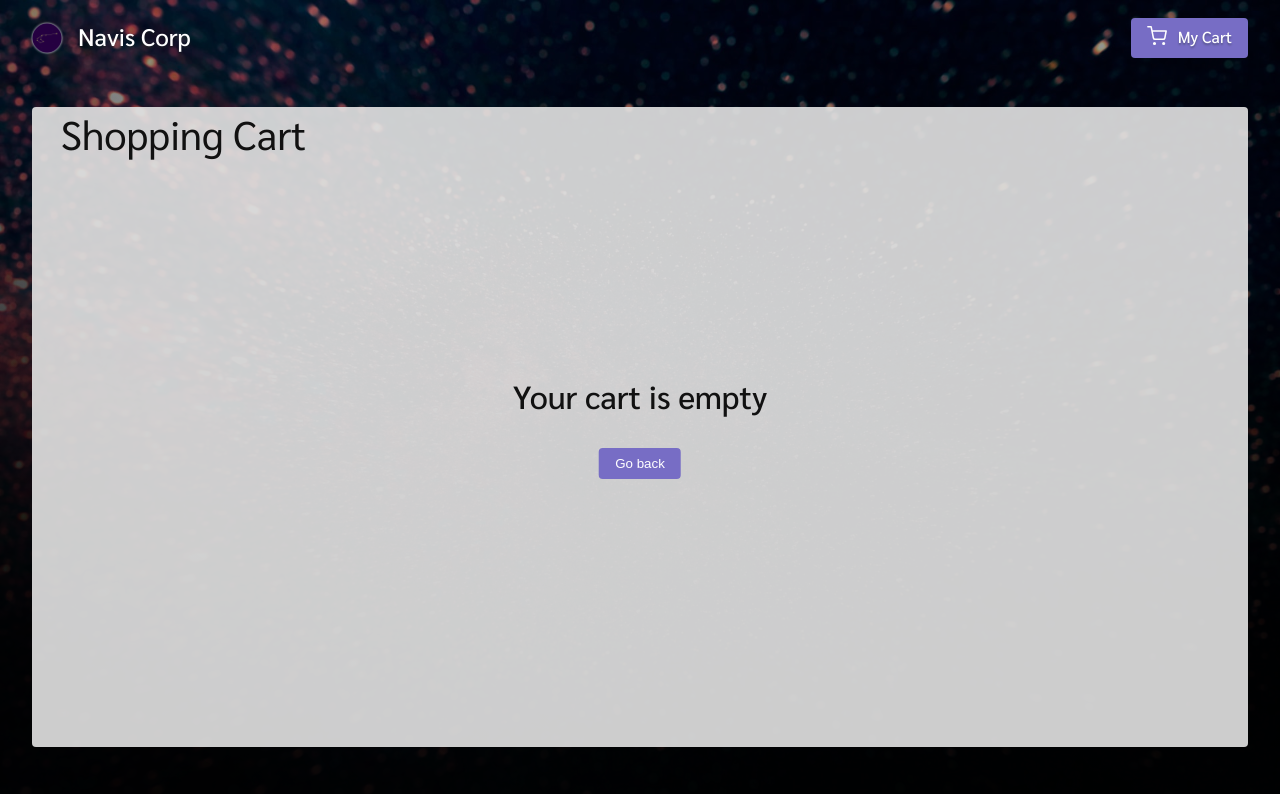
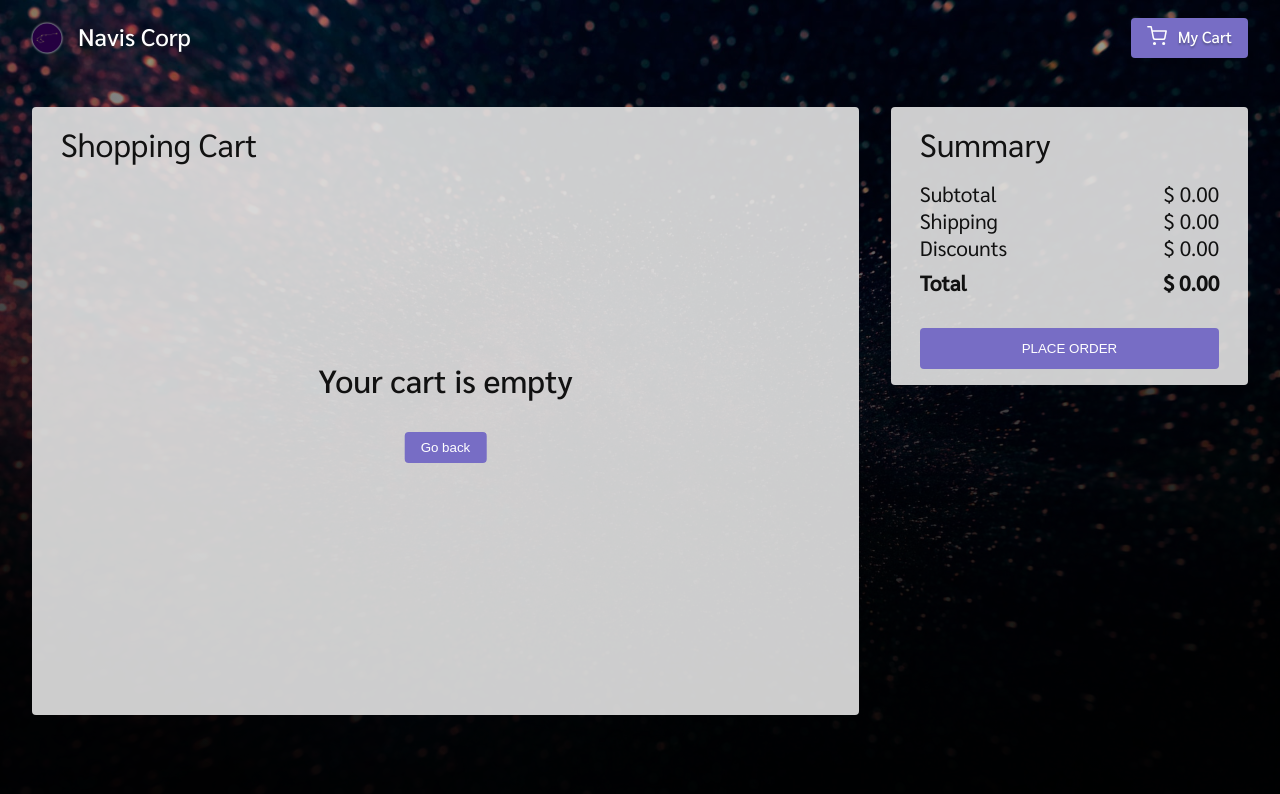
Before and after one commit to llfalcao/shopping-cart, a React (Create React App) app: page /shopping-cart/checkout in a window 1280 px wide. Shown: the top 794 px of the page. Built offline with nearby package versions, Linux system fonts and the light colour scheme.

Commit message:
Add checkout summary

```diff
--- a/src/assets/data/products.js
+++ b/src/assets/data/products.js
@@ -9,6 +9,7 @@ const products = [
     image: logo,
     icon: student,
     name: 'CarinaOS Student',
+    fullName: 'CarinaOS Student Edition',
     price: '19.99',
   },
   {
@@ -16,6 +17,7 @@ const products = [
     image: logo,
     icon: home,
     name: 'CarinaOS Home',
+    fullName: 'CarinaOS Home Edition',
     price: 49.99,
   },
   {
@@ -23,6 +25,7 @@ const products = [
     image: logo,
     icon: pro,
     name: 'CarinaOS Pro',
+    fullName: 'CarinaOS Professional Edition',
     price: 99.99,
   },
 ];
--- a/src/components/CartItem/CartItem.js
+++ b/src/components/CartItem/CartItem.js
@@ -1,18 +1,18 @@
 import * as S from './styles';
 
 const CartItem = ({ product, ...props }) => {
-  const { id, image, name, price, quantity } = product;
+  const { id, image, fullName, price, quantity } = product;
   const { increment, decrement, handleChange, remove } = props;
   const subtotal = (price * quantity).toFixed(2);
 
   return (
     <S.CartItem>
       <div>
-        <S.Image src={image} alt={name} />
+        <S.Image src={image} alt={fullName} />
       </div>
 
       <S.ProductInfo>
-        <p>{name}</p>
+        <p>{fullName}</p>
       </S.ProductInfo>
 
       <S.CountContainer>
--- a/src/components/CartItem/styles.jsx
+++ b/src/components/CartItem/styles.jsx
@@ -45,6 +45,7 @@ export const ProductInfo = styled.div`
 `;
 
 export const CountContainer = styled.div`
+  display: inline-flex;
   box-shadow: 0 0 2px 0 rgba(0, 0, 0, 0.3);
 
   & button {
--- a/src/pages/Checkout/Checkout.js
+++ b/src/pages/Checkout/Checkout.js
@@ -2,10 +2,17 @@ import { Link } from 'react-router-dom';
 import CartItem from '../../components/CartItem/CartItem';
 import * as S from './styles';
 
-const Checkout = ({ cart, increment, decrement, handleChange, remove }) => {
+const Checkout = (props) => {
+  const { cart, increment, decrement, handleChange, remove, placeOrder } =
+    props;
+
+  let subtotal = 0;
+  cart.map((item) => (subtotal += item.quantity * item.price));
+  subtotal = subtotal.toFixed(2);
+
   return (
     <S.Container>
-      {/* Shopping Cart Container */}
+      <S.ShoppingCart>
         <h1>Shopping Cart</h1>
         <div>
           {cart.length > 0 ? (
@@ -28,6 +35,33 @@ const Checkout = ({ cart, increment, decrement, handleChange, remove }) => {
             </S.EmptyCart>
           )}
         </div>
+      </S.ShoppingCart>
+
+      <S.Summary>
+        <h2>Summary</h2>
+        <p>
+          <span>Subtotal</span>
+          <span>$ {subtotal > 0 ? subtotal : '0.00'}</span>
+        </p>
+        <p>
+          <span>Shipping</span>
+          <span>$ 0.00</span>
+        </p>
+        <p>
+          <span>Discounts</span>
+          <span>$ 0.00</span>
+        </p>
+        <p style={{ marginTop: '0.5rem' }}>
+          <span>
+            <strong>Total</strong>
+          </span>
+          <span>
+            <strong>$ {subtotal > 0 ? subtotal : '0.00'}</strong>
+          </span>
+        </p>
+
+        <S.BtnPlaceOrder onClick={placeOrder}>PLACE ORDER</S.BtnPlaceOrder>
+      </S.Summary>
     </S.Container>
   );
 };
--- a/src/pages/Checkout/styles.jsx
+++ b/src/pages/Checkout/styles.jsx
@@ -1,18 +1,37 @@
 import styled from 'styled-components';
 
 export const Container = styled.div`
+  display: flex;
+
+  min-height: calc(100vh - 10rem);
+
+  @media (min-width: 1360px) {
+    min-height: 500px;
+  }
+
+  @media (max-width: 850px) {
+    flex-wrap: wrap;
+  }
+`;
+
+export const ShoppingCart = styled.div`
   position: relative;
-  margin: 2rem;
+  width: 70vw;
+  min-height: 250px;
+  margin: 2rem 2rem 0;
   padding: 0 1.8rem 1rem;
   border-radius: 0.25rem;
   background: #e5e5e5e5;
-  min-height: calc(100vh - 10rem);
 
   & h1 {
     margin-top: 1rem;
     color: #111;
     font-weight: 400;
-    font-size: 5vmin;
+    font-size: 4vmin;
+  }
+
+  @media (max-width: 850px) {
+    width: 100vw;
   }
 `;
 
@@ -42,3 +61,51 @@ export const BtnReturn = styled.button`
     background: #6057a9;
   }
 `;
+
+export const Summary = styled.div`
+  width: 30vw;
+  margin: 2rem 2rem 2rem 0;
+  padding: 0 1.8rem 1rem;
+  border-radius: 0.25rem;
+  background: #e5e5e5e5;
+  color: #111;
+  height: max-content;
+
+  & h2 {
+    margin: 1rem 0;
+    color: #111;
+    font-weight: 400;
+    font-size: 4vmin;
+  }
+
+  & p {
+    width: 100%;
+    display: flex;
+    flex-direction: row;
+    justify-content: space-between;
+
+    & span {
+      display: block;
+      font-size: 2.6vmin;
+    }
+  }
+
+  @media (max-width: 850px) {
+    width: 100vw;
+    margin: 1rem 2rem 2rem;
+  }
+`;
+
+export const BtnPlaceOrder = styled.button`
+  background: #776dc5;
+  color: #fff;
+  width: 100%;
+  font-weight: 500;
+  padding: 0.8rem 1rem;
+  border-radius: 0.25rem;
+  margin-top: 2rem;
+
+  &:active {
+    background: #6057a9;
+  }
+`;
--- a/src/styles/app.css
+++ b/src/styles/app.css
@@ -8,12 +8,12 @@
   align-items: center;
 }
 
-h1 {
+.app h1 {
   font-weight: 400;
   font-size: 7vmin;
 }
 
-h2 {
+.app h2 {
   font-weight: 400;
   margin-bottom: 10vh;
   font-size: 3vmin;
--- a/src/styles/index.css
+++ b/src/styles/index.css
@@ -33,3 +33,10 @@ button {
   border-radius: 0.25rem;
   cursor: pointer;
 }
+
+@media (min-width: 1360px) {
+  body {
+    max-width: 1360px;
+    margin: auto;
+  }
+}
```
Lines whose indentation alone changed are shown as unchanged.
